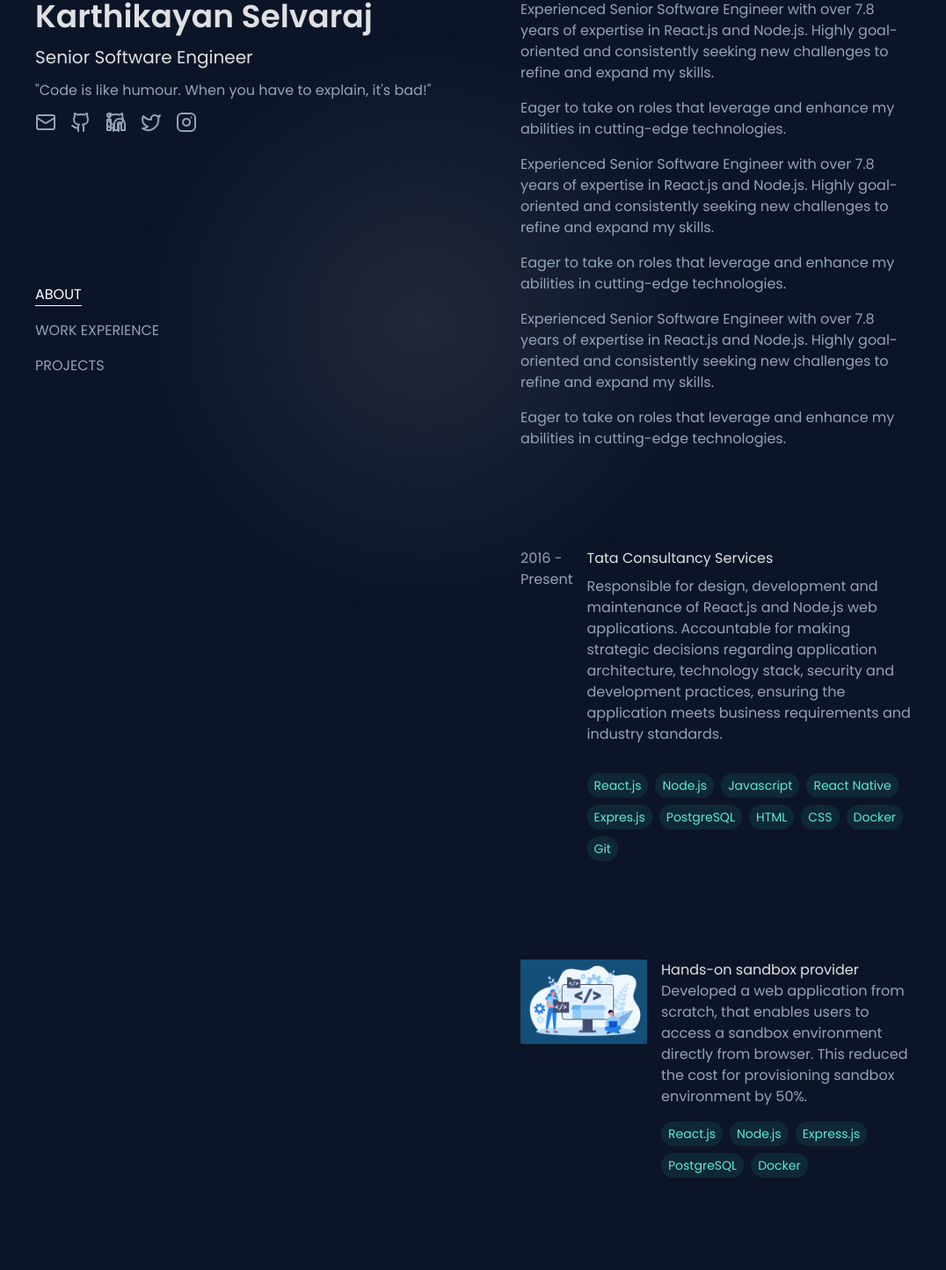
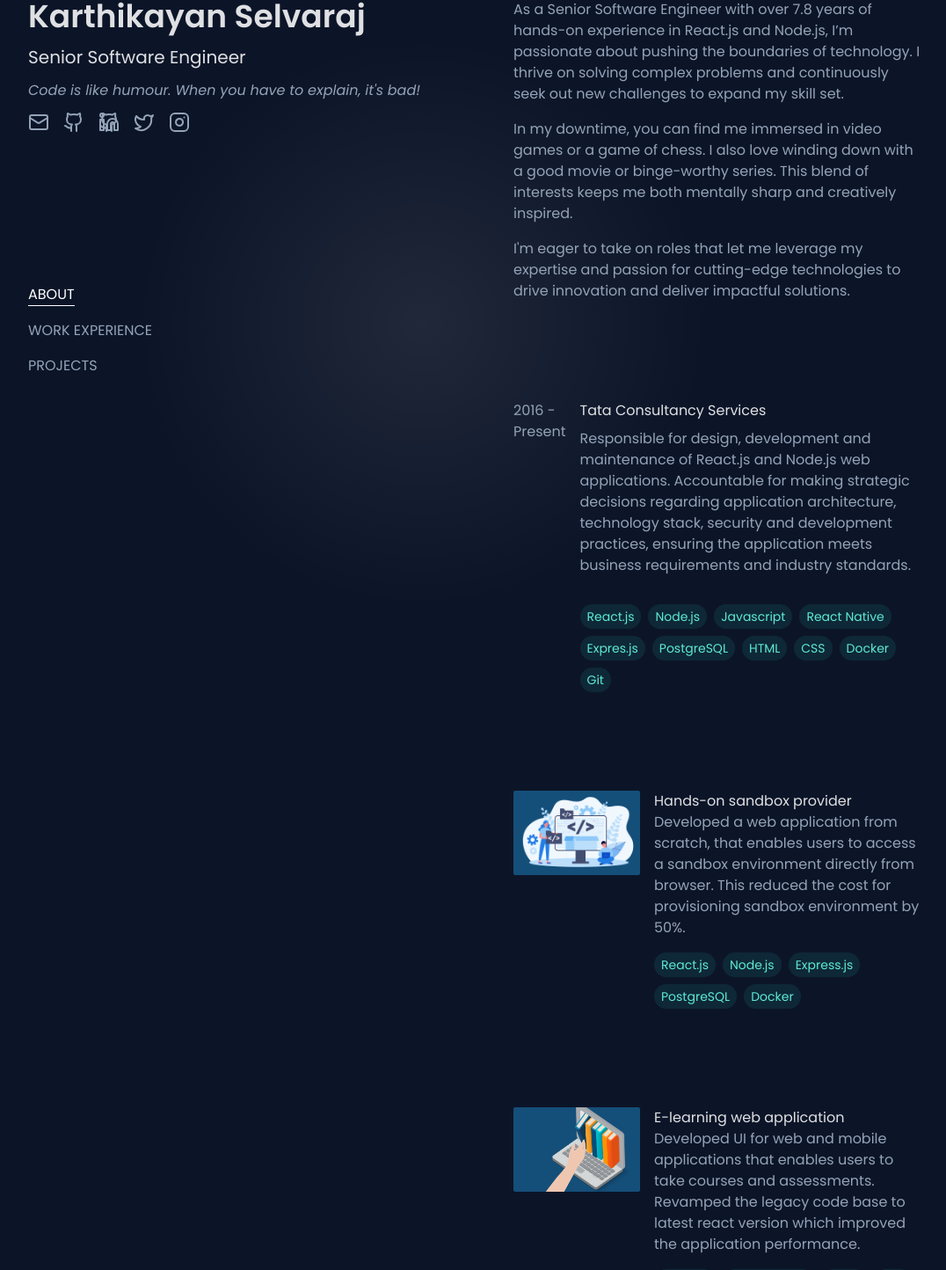
Before and after one commit to skarthikayan/karthikayan.in, a React (Vite) app: page / in a window 1280 px wide. Shown: the part 113-1557 px from the top of the page at 88% size, without its empty margins (96-1172 px from the left). Built offline with nearby package versions, Linux system fonts and the light colour scheme.

Commit message:
Update: - About me section content - Refactored experience and projects sections

```diff
--- a/src/App.css
+++ /dev/null
@@ -1,5 +0,0 @@
-#root {
-  width: 100%;
-  scroll-behavior: smooth;
-  z-index: 2;
-}
--- a/src/App.jsx
+++ b/src/App.jsx
@@ -1,11 +1,10 @@
 import { useState, useRef, useEffect } from "react";
 
-import Header from "./components/Header";
+import Title from "./components/Header";
 import About from "./components/About";
 import Experience from "./components/Experience";
 import Projects from "./components/Projects";
 
-import "./App.css";
 function App() {
   let root = document.documentElement;
   root.addEventListener("mousemove", (e) => {
@@ -25,7 +24,7 @@
           setActiveSection(visibleSection.id);
         }
       },
-      { rootMargin: "-300px" }
+      { rootMargin: "-400px" }
     );
 
     const sections = document.querySelectorAll("section");
@@ -42,8 +41,10 @@
   return (
     <div className="flex flex-col lg:flex-row mx-auto min-h-screen max-w-screen-xl lg:px-24">
       <div className="mover" />
-      <Header activeSection={activeSection} />
-      <main className="lg:w-1/2 lg:py-24 py:12 z-10 px-8">
+      <header className="lg:sticky lg:top-0 lg:h-screen lg:w-1/2  lg:py-28 py-20 px-8 flex flex-col justify-start items-start z-10">
+        <Title activeSection={activeSection} />
+      </header>
+      <main className="lg:w-1/2 lg:py-24 py:12 z-10 px-6">
         <About />
         <Experience />
         <Projects />
--- a/src/components/About.jsx
+++ b/src/components/About.jsx
@@ -4,35 +4,25 @@
       id="about"
       className="flex items-start justify-start flex-col gap-4 mb-20 p-4"
     >
-      <div className="lg:hidden w-[calc(100vw-4rem)] px-6 py-4 sticky top-0 backdrop-blur -mx-7">
-        <h2>About</h2>
+      <div className="lg:hidden w-[calc(100vw-1rem)] px-6 py-4 sticky top-0 backdrop-blur -mx-7">
+        <h2>ABOUT</h2>
       </div>
       <p className="text-left">
-        Experienced Senior Software Engineer with over 7.8 years of expertise in
-        React.js and Node.js. Highly goal-oriented and consistently seeking new
-        challenges to refine and expand my skills.
+        As a Senior Software Engineer with over 7.8 years of hands-on experience
+        in React.js and Node.js, I’m passionate about pushing the boundaries of
+        technology. I thrive on solving complex problems and continuously seek
+        out new challenges to expand my skill set.
       </p>
       <p className="text-left">
-        Eager to take on roles that leverage and enhance my abilities in
-        cutting-edge technologies.{" "}
+        In my downtime, you can find me immersed in video games or a game of
+        chess. I also love winding down with a good movie or binge-worthy
+        series. This blend of interests keeps me both mentally sharp and
+        creatively inspired.
       </p>
       <p className="text-left">
-        Experienced Senior Software Engineer with over 7.8 years of expertise in
-        React.js and Node.js. Highly goal-oriented and consistently seeking new
-        challenges to refine and expand my skills.
-      </p>
-      <p className="text-left">
-        Eager to take on roles that leverage and enhance my abilities in
-        cutting-edge technologies.{" "}
-      </p>
-      <p className="text-left">
-        Experienced Senior Software Engineer with over 7.8 years of expertise in
-        React.js and Node.js. Highly goal-oriented and consistently seeking new
-        challenges to refine and expand my skills.
-      </p>
-      <p className="text-left">
-        Eager to take on roles that leverage and enhance my abilities in
-        cutting-edge technologies.{" "}
+        I'm eager to take on roles that let me leverage my expertise and passion
+        for cutting-edge technologies to drive innovation and deliver impactful
+        solutions.
       </p>
     </section>
   );
--- a/src/components/Experience.jsx
+++ b/src/components/Experience.jsx
@@ -1,6 +1,13 @@
-import Skills from "../components/Skills";
+import Tags from "./Tags";
+
 function Experience() {
-  const list = [
+  const companies = [
+    {
+      name: "Tata Consultancy Services",
+      period: "2016 - Present",
+      description:
+        "Responsible for design, development and maintenance of React.js and Node.js web applications. Accountable for making strategic decisions regarding application architecture, technology stack, security and development practices, ensuring the application meets business requirements and industry standards.",
+      skills: [
         "React.js",
         "Node.js",
         "Javascript",
@@ -11,6 +18,8 @@
         "CSS",
         "Docker",
         "Git",
+      ],
+    },
   ];
 
   return (
@@ -18,29 +27,23 @@
       id="experience"
       className="flex items-start justify-start flex-col gap-4 mb-20  p-4 lg:p-0"
     >
-      <div className="lg:hidden w-[calc(100vw-4rem)] px-6 py-4 sticky top-0 backdrop-blur -mx-7">
-        <h2>Experience</h2>
+      <div className="lg:hidden w-[calc(100vw-1rem)] px-6 py-4 sticky top-0 backdrop-blur -mx-7">
+        <h2>EXPERIENCE</h2>
       </div>
       <div>
         <ol>
+          {companies.map((company) => (
             <li className="group flex lg:flex-row flex-col items-start justify-start gap-4 lg:hover:bg-[#162032] lg:p-4 rounded cursor-pointer">
-            <span className="text-s  text-[#94a3b8]">2016 - Present</span>
+              <span className="text-s  text-[#94a3b8]">{company.period}</span>
               <div className="flex flex-col items-start justify-start">
-              <h2 className="group-hover:text-[#5eead4]">
-                Tata Consultancy Services
-              </h2>
-              <p className="text-left mt-2">
-                Responsible for design, development and maintenance of React.js
-                and Node.js web applications. Accountable for making strategic
-                decisions regarding application architecture, technology stack,
-                security and development practices, ensuring the application
-                meets business requirements and industry standards.
-              </p>
+                <h2 className="group-hover:text-[#5eead4]">{company.name}</h2>
+                <p className="text-left mt-2">{company.description}</p>
                 <div className="mt-4 gap-2 flex flex-wrap">
-                <Skills list={list} />
+                  <Tags list={company.skills} />
                 </div>
               </div>
             </li>
+          ))}
         </ol>
       </div>
     </section>
--- a/src/components/Header.jsx
+++ b/src/components/Header.jsx
@@ -1,5 +1,4 @@
 import clsx from "clsx";
-import { useState } from "react";
 
 import GithubIcon from "../assets/githubIcon.svg?react";
 import InstagramIcon from "../assets/instagram.svg?react";
@@ -24,13 +23,15 @@
     { icon: <TwiterIcon />, link: "https://x.com/imkarthikayan" },
     { icon: <InstagramIcon />, link: "https://instagram.com/karthikayan.s" },
   ];
+
+  const name = "Karthikayan Selvaraj";
+  const title = "Senior Software Engineer";
+  const quote = "Code is like humour. When you have to explain, it's bad!";
   return (
-    <header className="lg:sticky lg:top-0 lg:h-screen lg:w-1/2  lg:py-28 py-20 px-10 flex flex-col justify-start items-start z-10">
-      <h1 className="text-4xl font-semibold">Karthikayan Selvaraj</h1>
-      <h2 className="text-xl font-normal mt-3">Senior Software Engineer</h2>
-      <p className="text-base italic  mt-3">
-        "Code is like humour. When you have to explain, it's bad!"
-      </p>
+    <>
+      <h1 className="text-4xl font-semibold">{name}</h1>
+      <h2 className="text-xl font-normal mt-3">{title}</h2>
+      <p className="text-base italic  mt-3">{quote}</p>
       <div className="flex justify-center items-center gap-4 mt-3">
         {externalLinks.map((externalLink) => (
           <a target="_blank" href={externalLink.link}>
@@ -52,7 +53,7 @@
           </a>
         ))}
       </nav>
-    </header>
+    </>
   );
 }
 
--- a/src/components/Projects.jsx
+++ b/src/components/Projects.jsx
@@ -1,55 +1,47 @@
 import eLearning from "../assets/e-learning.png";
 import sandbox from "../assets/sandbox.png";
-import Skills from "../components/Skills";
+import Tags from "./Tags";
 
 function Projects() {
-  const list1 = ["React.js", "Node.js", "Express.js", "PostgreSQL", "Docker"];
-  const list2 = ["React.js", "React Native", "HTML", "CSS"];
+  const projects = [
+    {
+      name: "Hands-on sandbox provider",
+      description:
+        "Developed a web application from scratch, that enables users to access a sandbox environment directly from browser. This reduced the cost for provisioning sandbox environment by 50%.",
+      icon: sandbox,
+      skills: ["React.js", "Node.js", "Express.js", "PostgreSQL", "Docker"],
+    },
+    {
+      name: "E-learning web application",
+      description:
+        "Developed UI for web and mobile applications that enables users to take courses and assessments. Revamped the legacy code base to latest react version which improved the application performance.",
+      icon: eLearning,
+      skills: ["React.js", "React Native", "HTML", "CSS"],
+    },
+  ];
   return (
     <section
       id="projects"
       className=" flex items-start justify-start flex-col gap-4 mb-20 p-4 lg:p-0"
     >
-      <div className="lg:hidden w-[calc(100vw-4rem)] px-6 py-4 sticky top-0 backdrop-blur -mx-7">
-        <h2>Projects</h2>
+      <div className="lg:hidden w-[calc(100vw-1rem)] px-6 py-4 sticky top-0 backdrop-blur -mx-7">
+        <h2>PROJECTS</h2>
       </div>
       <div>
         <ol>
+          {projects.map((project) => (
             <li className="group flex lg:flex-row flex-col-reverse items-start justify-start gap-4 mb-20  lg:hover:bg-[#162032] lg:p-4 rounded cursor-pointer">
               <img
-              src={sandbox}
+                src={project.icon}
                 className="lg:h-24 lg:w-36 h-36 w-52 rounded-sm"
               />
               <div className="flex flex-col items-start justify-start">
-              <h2 className="group-hover:text-[#5eead4]">
-                Hands-on sandbox provider{" "}
-              </h2>
-              <p className="text-left">
-                Developed a web application from scratch, that enables users to
-                access a sandbox environment directly from browser. This reduced
-                the cost for provisioning sandbox environment by 50%.
-              </p>
-              <Skills list={list1} />
+                <h2 className="group-hover:text-[#5eead4]">{project.name}</h2>
+                <p className="text-left">{project.description}</p>
+                <Tags list={project.skills} />
               </div>
             </li>
-          <li className="group flex lg:flex-row flex-col-reverse items-start justify-start gap-4  lg:hover:bg-[#162032] lg:p-4 rounded cursor-pointer">
-            <img
-              src={eLearning}
-              className="lg:h-24 lg:w-36 h-36 w-52 rounded-sm"
-            />
-            <div className="flex flex-col items-start justify-start">
-              <h2 className="group-hover:text-[#5eead4]">
-                E-learning web application{" "}
-              </h2>
-              <p className="text-left">
-                Developed UI for web and mobile applications that enables users
-                to take courses and assessments. Revamped the legacy code base
-                to latest react version which improved the application
-                performance.
-              </p>
-              <Skills list={list2} />
-            </div>
-          </li>
+          ))}
         </ol>
       </div>
     </section>
--- a/src/index.css
+++ b/src/index.css
@@ -17,9 +17,9 @@
   }
   @font-face {
     font-family: Poppins;
-    font-style: normal;
-    font-weight: 800;
-    src: url("/fonts/Poppins-Bold.ttf");
+    font-style: italic;
+    font-weight: 400;
+    src: url("/fonts/Poppins-Italic.ttf");
   }
 }
 
@@ -34,6 +34,10 @@
     top: var(--mouse-y);
     z-index: 1;
   }
+}
+
+html {
+  scroll-behavior: smooth;
 }
 
 body {
@@ -54,8 +58,10 @@
   -moz-osx-font-smoothing: grayscale;
 }
 
-html {
+#root {
+  width: 100%;
   scroll-behavior: smooth;
+  z-index: 2;
 }
 
 p {
```
Also changed, not shown: src/components/Tags.jsx (renamed from src/components/Skills.jsx). Lines whose indentation alone changed are shown as unchanged.
